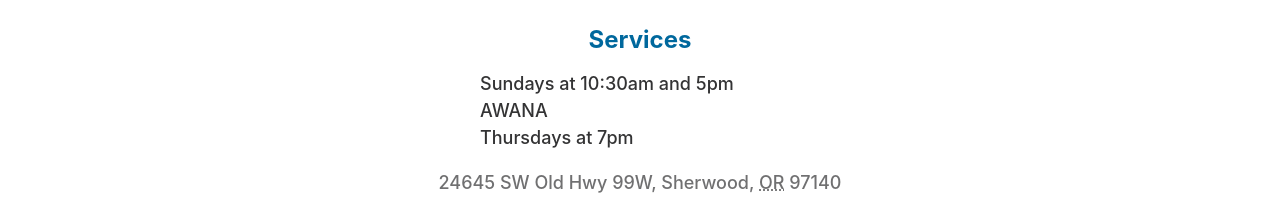
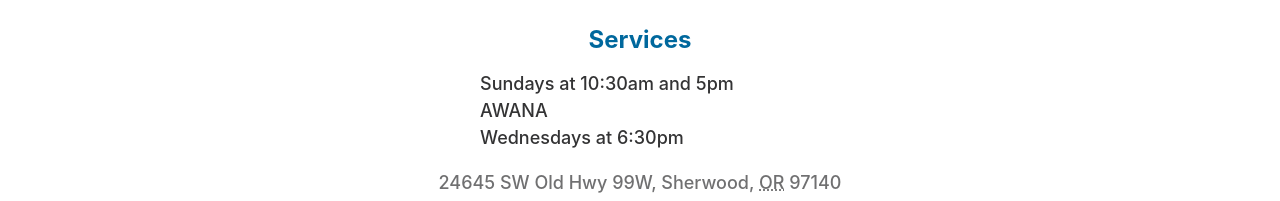
Before and after one commit to jonsuh/timberline-baptist, a React (Create React App) app: page / in a window 1280 px wide. Shown: the part 655-856 px from the top of the page. Built offline with nearby package versions, Linux system fonts and the light colour scheme.

Commit message:
Update mid-week service time.

```diff
--- a/src/App.js
+++ b/src/App.js
@@ -160,7 +160,7 @@
       <h2>Services</h2>
       <p className="times">
         Sundays at 10:30am and 5pm AWANA<br />
-        Thursdays at 7pm
+        Wednesdays at 6:30pm
       </p>
       <p className="address">
         24645 SW Old Hwy 99W,
```
